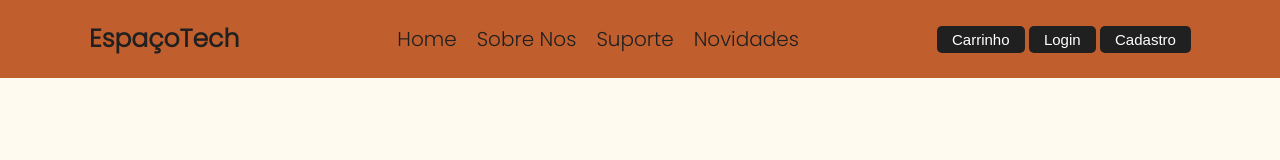
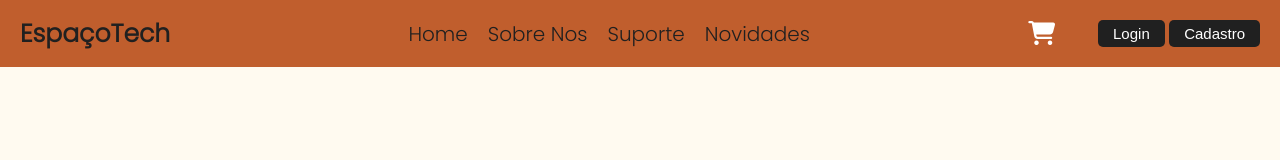
Before and after one commit to dantasz1/Projeto-FInal-, a plain HTML site: page index.html in a window 1280 px wide. Drawn offline with Linux system fonts and the light colour scheme.

Commit message:
NavBar finalizada

```diff
--- a/index.html
+++ b/index.html
@@ -8,6 +8,7 @@
     <link rel="preconnect" href="https://fonts.googleapis.com">
     <link rel="preconnect" href="https://fonts.gstatic.com" crossorigin>
     <link href="https://fonts.googleapis.com/css2?family=Poppins:ital,wght@0,300;1,400&family=Roboto&display=swap" rel="stylesheet">
+    <script src="https://kit.fontawesome.com/dda3619c4d.js" crossorigin="anonymous"></script>
 </head>
 <body>
 <div class="home">
@@ -34,9 +35,9 @@
 
         <div class="btn">
 
-            <button  href="" id ="carrinho">Carrinho</button>
-            <button href="" class="login">Login</button>
-            <button href="" class="cadastro">Cadastro</button>
+           <a href="https://www.google.com/"><i class="fa-solid fa-cart-shopping fa-xl" id="imgC"></i></a>
+            <button  class="login"> <a href="https://www.google.com/">Login</a></button>
+            <button  class="cadastro"> <a href="https://www.google.com/">Cadastro</a></button>
 
         </div>
     </nav>
--- a/style.css
+++ b/style.css
@@ -11,11 +11,12 @@ body {
 
 nav {
     display: flex;
-    justify-content: space-around;
+    justify-content: space-between;
     align-items: center;
     color: #202020;
     background-color: rgb(192, 94, 45);
     padding: 20px;
+    line-height: 10px;
     }
 
 .nav-itens {
@@ -28,21 +29,40 @@ font-size: 20px;
     padding-left: 20px;
     color: #202020;
     text-decoration:none ;
+    list-style:  none;
 }
 .logo {
     font-weight: 800;
     font-size: 25px;
 }
+#imgC {
+  margin-right: 3vw;
+
+}
+.btn>a {
+    text-decoration:none ;
+    list-style:  none;
+color: #fff;
+}
+button>a {
+    text-decoration:none ;
+    list-style:  none;
+color: #fff;
+}
 .login {
+    text-decoration:none ;
+    list-style:  none;
     padding: 5px 15px;
     font-size: 15px;
     background-color: #202020;
     border: none;
     color: #fff;
     border-radius: 5px;
+
 }
 .cadastro {
-
+    text-decoration:none ;
+    list-style:  none;
     padding: 5px 15px;
     font-size: 15px;
     background-color: #202020;
@@ -51,7 +71,8 @@ font-size: 20px;
     border-radius: 5px;
 }
 #carrinho {
-
+    text-decoration:none ;
+    list-style:  none;
     padding: 5px 15px;
     font-size: 15px;
     background-color: #202020;
@@ -59,6 +80,3 @@ font-size: 20px;
     border: none;
     border-radius: 5px;
 }
-.carrinho {
-
-}
```
